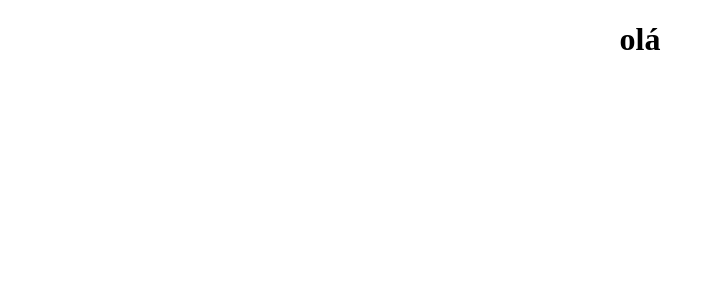
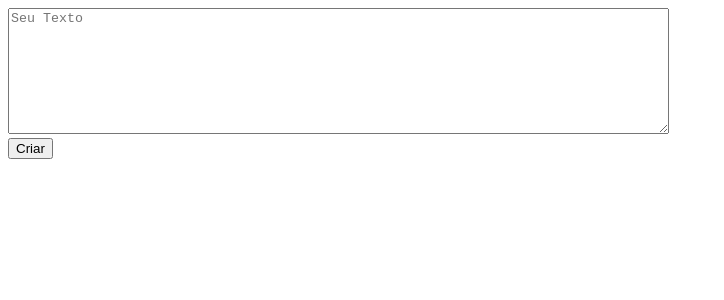
Before and after one commit to PedroKJunior/chuva, an Angular app: page / in a window 1280 px wide. Shown: the top 300 px of the page, without its empty margins (0-724 px from the left). Built offline with nearby package versions, Linux system fonts and the light colour scheme.

Commit message:
Inserção dos elementos html

```diff
--- a/src/app/app.component.html
+++ b/src/app/app.component.html
@@ -1,6 +1,7 @@
 <!--The content below is only a placeholder and can be replaced.-->
-<div style="text-align:center">
-  <h1>
-    {{ title }}
-  </h1>
+<div class="form-group">
+  <textarea name="name" class="form-control" rows="8" cols="80" placeholder="Seu Texto"></textarea>
 </div>
+<div class="form-group">
+  <button class="btn btn-default">Criar</button>
+</div>
--- /dev/null
+++ b/src/app/service/textwrap/textwrap.ts
@@ -0,0 +1,3 @@
+import { TextWrapInterface } from './textwrap.interface';
+
+// Seu código vai aqui :)
```
Also changed, not shown: src/app/service/textwrap/textwrap.interface.ts (added, +35 -0 lines).
